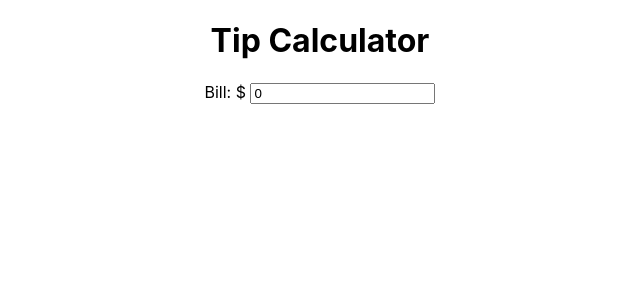
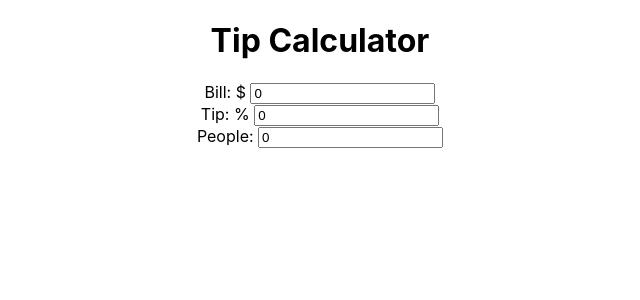
Before and after one commit to mcdott/tip-calculator-lab, a React (Create React App) app: page / in a window 1280 px wide. Shown: the top 300 px of the page, without its empty margins (320-960 px from the left). Built offline with nearby package versions, Linux system fonts and the light colour scheme.

Commit message:
Added inputs for the tip and the  number of people

```diff
--- a/src/components/Calculator.js
+++ b/src/components/Calculator.js
@@ -4,6 +4,8 @@ import "./Calculator.css";
 
 function Calculator() {
   const [bill, setBill] = useState(0);
+  const [tip, setTip] = useState(0);
+  const [people, setPeople] = useState(0);
 
   return (
     <div className='Calculator'>
@@ -17,6 +19,22 @@ function Calculator() {
             onChange={(e) => setBill(e.target.value)}
           />
         </div>
+        <div className='tip'>
+          <label>Tip: % </label>
+          <input
+            type='text'
+            value={tip}
+            onChange={(e) => setTip(e.target.value)}
+          />
+        </div>
+        <div className='people'>
+          <label>People: </label>
+          <input
+            type='text'
+            value={people}
+            onChange={(e) => setPeople(e.target.value)}
+          />
+        </div>
       </form>
     </div>
   );
```
